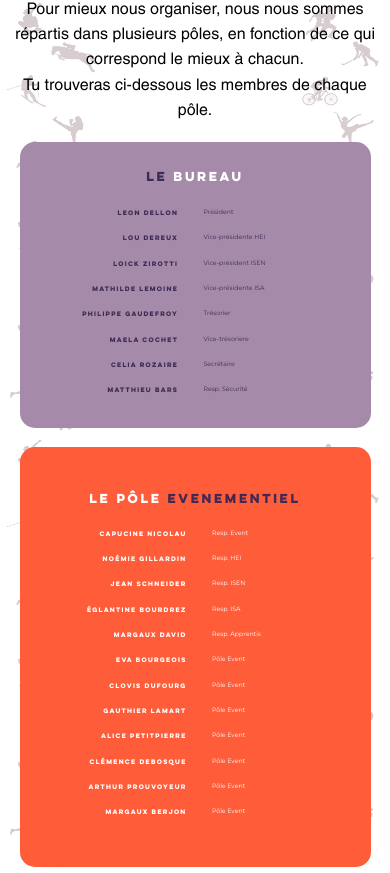
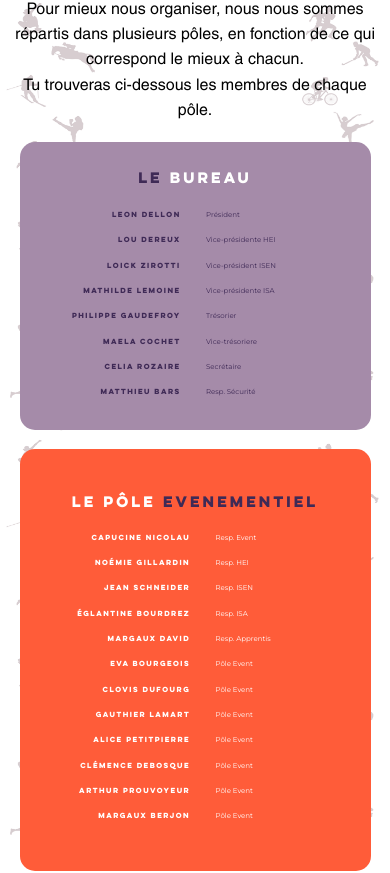
Before and after one commit to AS-Junia/Site_AS, a React (Create React App) app: page / in a window 390 px wide. Shown: the part 1311-2184 px from the top of the page. Built offline with nearby package versions, Linux system fonts and the light colour scheme.

Commit message:
taille pole un peu mieux

```diff
--- a/src/Page/Accueil/Accueil.css
+++ b/src/Page/Accueil/Accueil.css
@@ -161,7 +161,7 @@
     margin-left: auto;
     text-transform: uppercase;
     font-family: "newFont-Titre";
-    font-size: 1.5vw;
+    font-size: 1.7vw;
     display: inline;
   }
 
@@ -179,7 +179,7 @@
   }
 
   .poste p {
-    font-size: 1.6vw;
+    font-size: 1.8vw;
     line-height: 3vh;
   }
 
@@ -194,7 +194,7 @@
   #SecondBox .DivPresentation h1{
     color: rgb(63, 42, 86);
     font-family: "newFont-Titre";
-    font-size: 3vw;
+    font-size: 3.5vw;
     margin-bottom: 5%;
   }
 
```
